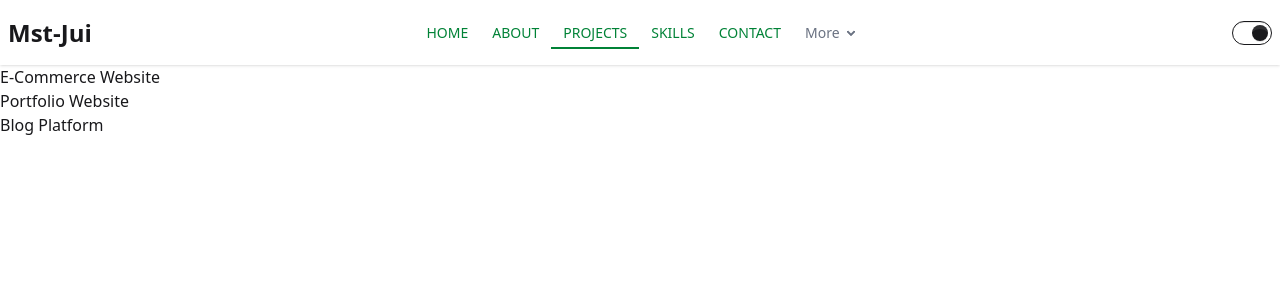
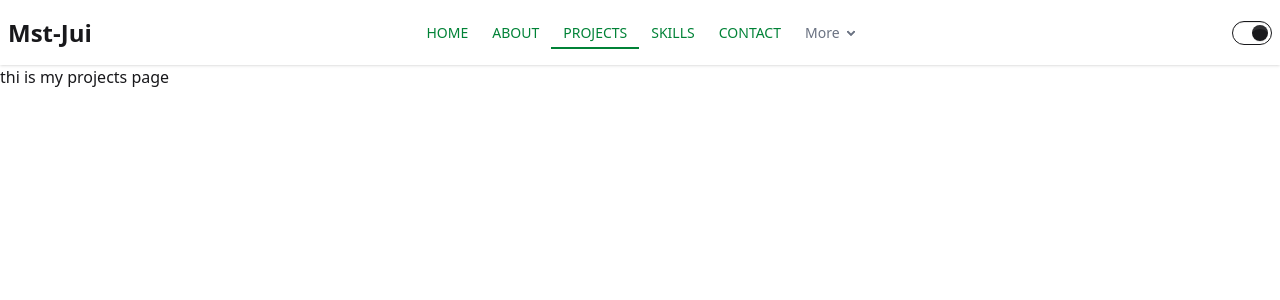
Before and after one commit to Mst-Jui/mst-jui-resume, a Next.js app: page /projects in a window 1280 px wide. Shown: the top 300 px of the page. Built offline with nearby package versions, Linux system fonts and the light colour scheme.

Commit message:
fix projects import and port issue

```diff
--- a/public/projects.json
+++ /dev/null
@@ -1,53 +0,0 @@
-[
-  {
-    "id": 1,
-    "name": "E-Commerce Website",
-    "image": "/project1.jpg",
-    "slug": "ecommerce-website",
-    "shortDescription": "A full-stack e-commerce platform with cart, payment system, and admin dashboard.",
-    "liveLink": "https://your-live-link.com",
-    "githubClient": "https://github.com/your-username/ecommerce-client",
-    "technologyStack": [
-      "Next.js",
-      "Tailwind CSS",
-      "Node.js",
-      "MongoDB",
-      "Stripe"
-    ],
-    "challenges": "Handling secure payment integration and managing complex cart state.",
-    "futurePlans": "Add AI product recommendation system and improve performance with caching."
-  },
-  {
-    "id": 2,
-    "name": "Portfolio Website",
-    "image": "/project2.jpg",
-    "slug": "portfolio-website",
-    "shortDescription": "A modern responsive personal portfolio built with Next.js and Tailwind CSS.",
-    "liveLink": "https://your-live-link.com",
-    "githubClient": "https://github.com/your-username/portfolio-client",
-    "technologyStack": [
-      "Next.js",
-      "Tailwind CSS",
-      "Framer Motion"
-    ],
-    "challenges": "Designing a clean UI and making it fully responsive across all devices.",
-    "futurePlans": "Add blog system and dark/light mode toggle with better animations."
-  },
-  {
-    "id": 3,
-    "name": "Blog Platform",
-    "image": "/project3.jpg",
-    "slug": "blog-platform",
-    "shortDescription": "A blogging platform with authentication and markdown support.",
-    "liveLink": "https://your-live-link.com",
-    "githubClient": "https://github.com/your-username/blog-client",
-    "technologyStack": [
-      "Next.js",
-      "Express.js",
-      "MongoDB",
-      "JWT Authentication"
-    ],
-    "challenges": "Implementing secure authentication and markdown rendering.",
-    "futurePlans": "Add comment system, likes, and social sharing features."
-  }
-]
--- a/src/app/projects/[id]/page.jsx
+++ /dev/null
@@ -1,11 +0,0 @@
-import React from 'react';
-
-const ProjectDetailsPage = () => {
-  return (
-    <div>
-      ProjectDetailsPage
-    </div>
-  );
-};
-
-export default ProjectDetailsPage;
--- a/src/components/homepage/projects.jsx
+++ b/src/components/homepage/projects.jsx
@@ -1,24 +1,9 @@
-import Image from 'next/image';
-import Link from 'next/link';
 import React from 'react';
 
-const Projects = async () => {
-  const res = await fetch("/projects.json",{
-    cache: 'no-store',
-  })
-  const projects = await res.json()
+const Projects = () => {
   return (
     <div>
-
-
-    <div>
-      {
-        projects.map(project =>{
-          return <p key={project.id}>{project.name}</p>
-        })
-      }
-    </div>
-
+      thi is my projects page
     </div>
   );
 };
```
